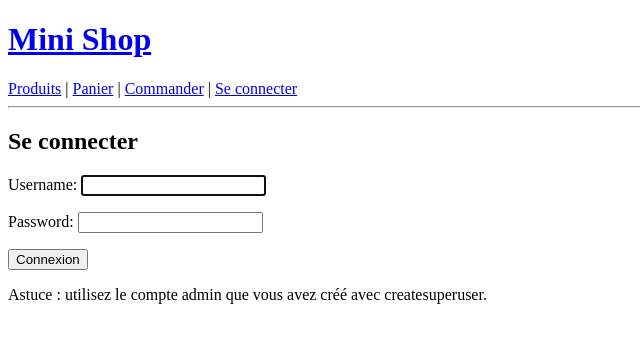
After one commit to elmiloudimarwa-collab/Python-project, a Django app: page /accounts/login/ in a window 1280 px wide. The commit adds this page. Shown: the top 343 px of the page, without its empty margins (0-640 px from the left). Run offline with Django 5.2, Linux system fonts and the light colour scheme.

Commit message:
Add login protection to order creation page

```diff
--- a/ecommerce_site/settings.py
+++ b/ecommerce_site/settings.py
@@ -125,3 +125,6 @@ STATICFILES_DIRS = [
 
 MEDIA_URL = '/media/'
 MEDIA_ROOT = BASE_DIR / 'media'
+
+LOGIN_REDIRECT_URL = '/'
+LOGOUT_REDIRECT_URL = '/'
--- a/ecommerce_site/urls.py
+++ b/ecommerce_site/urls.py
@@ -22,6 +22,9 @@ from django.urls import path, include
 urlpatterns = [
     path('admin/', admin.site.urls),
 
+# URLs d’authentification Django (login, logout, etc.)
+    path('accounts/', include('django.contrib.auth.urls')),
+
     # pages produits (page d'accueil)
     path('', include('products.urls')),
 
--- a/orders/views.py
+++ b/orders/views.py
@@ -1,8 +1,13 @@
 from django.shortcuts import render, redirect
+from django.contrib.auth.decorators import login_required
 from .models import OrderItem
 from .forms import OrderCreateForm
 from cart.cart import Cart  # <--- classe Cart que vous avez déjà créée
 
+@login_required
+def order_create(request):
+    cart = Cart(request)
+    ...
 
 def order_create(request):
     cart = Cart(request)
--- a/templates/base.html
+++ b/templates/base.html
@@ -8,11 +8,18 @@
 
 <header>
     <h1><a href="/">Mini Shop</a></h1>
+
     <nav>
         <a href="/">Produits</a> |
         <a href="/cart/">Panier</a> |
         <a href="/orders/create/">Commander</a> |
-        <a href="/admin/">Admin</a>
+
+        {% if user.is_authenticated %}
+            Bonjour, {{ user.username }} |
+            <a href="{% url 'logout' %}?next=/">Se déconnecter</a>
+        {% else %}
+            <a href="{% url 'login' %}">Se connecter</a>
+        {% endif %}
     </nav>
     <hr>
 </header>
--- /dev/null
+++ b/templates/registration/login.html
@@ -0,0 +1,17 @@
+{% extends "base.html" %}
+
+{% block content %}
+<h2>Se connecter</h2>
+
+{% if form.errors %}
+    <p style="color: red;">Nom d’utilisateur ou mot de passe incorrect.</p>
+{% endif %}
+
+<form method="post">
+    {% csrf_token %}
+    {{ form.as_p }}
+    <button type="submit">Connexion</button>
+</form>
+
+<p>Astuce : utilisez le compte admin que vous avez créé avec createsuperuser.</p>
+{% endblock %}
```
